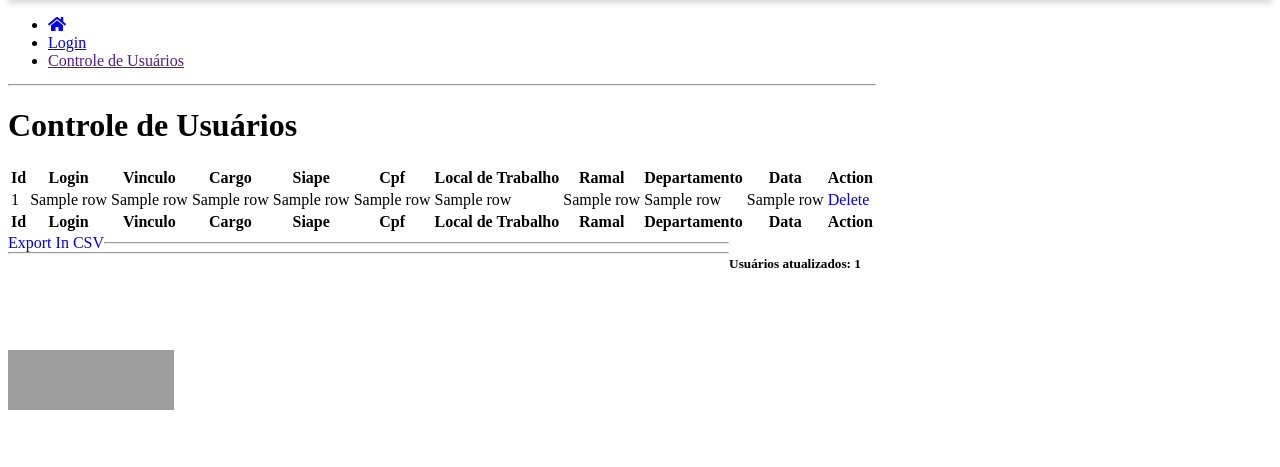
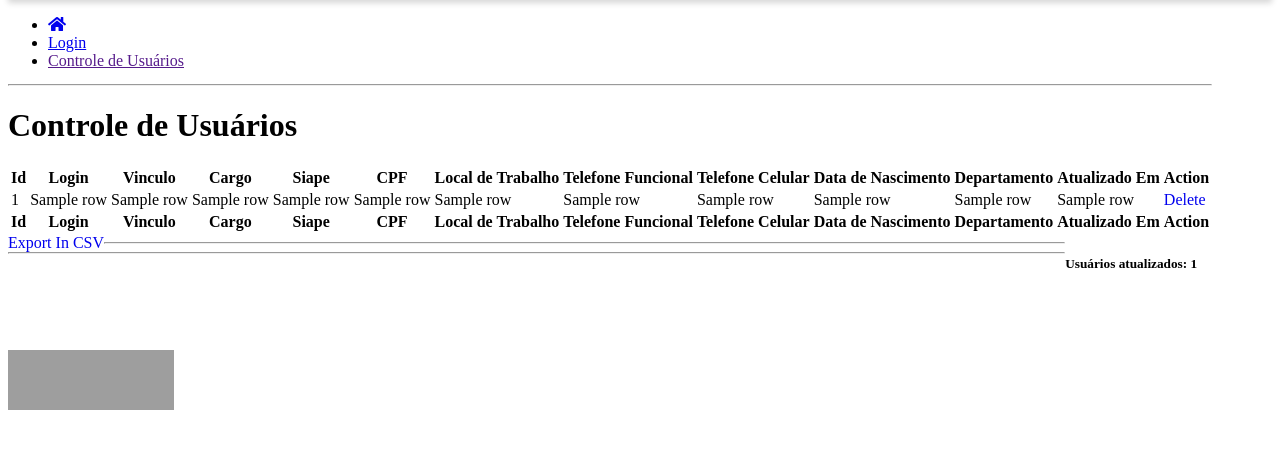
Before and after one commit to hebersonaguiar/updateadcontrol, a Flask app: template templates/usuarios.html in a window 1280 px wide. Shown: the part 178-645 px from the top of that part. Run offline with Flask 2, Linux system fonts and the light colour scheme; the template is opened without the code that fills it: most values are stand-ins (such as "Sample title", 1, 10 or a date in 2020); the page is wider than the window, and the part outside it is not shown; some libraries are stand-ins or nearby versions; grey boxes are pictures that could not be loaded.

Commit message:
Change app.py, receive new data

```diff
--- a/app.py
+++ b/app.py
@@ -158,7 +158,7 @@ def insertTask(login, vinculo, cargo, siape, cpf, sala, ramal, celular, data, de
 		if siape == "<not set>":
 			siape = "Não possui"
 		cur = mysql.connection.cursor()
-		cur.execute("INSERT INTO users (login, vinculo, cargo, siape, cpf, sala, ramal, celular, data_aniversario, departamento, created_at) VALUES (%s, %s, %s, %s, %s, %s, %s, %s, %s, %s, %s)", (login, vinculo, cargo, siape, cpf, sala, ramal, celular, data, departamento, created_at))
+		cur.execute("INSERT INTO users (login, vinculo, cargo, siape, cpf, sala, ramal, celular, data_nascimento, departamento, created_at) VALUES (%s, %s, %s, %s, %s, %s, %s, %s, %s, %s, %s)", (login, vinculo, cargo, siape, cpf, sala, ramal, celular, data, departamento, created_at))
 		mysql.connection.commit()
 
 		#return jsonify({'login': login}), 200
@@ -218,7 +218,7 @@ def download():
         w = csv.writer(data, delimiter=';')
 
         # write header
-        w.writerow(('Id', 'Login', 'Vinculo', 'Cargo', 'Siape', 'Cpf', 'Local de Trabalho', 'Ramal', 'Departamento', 'Atualizado Em'))
+        w.writerow(('Id', 'Login', 'Vinculo', 'Cargo', 'Siape', 'Cpf', 'Local de Trabalho', 'Telefone Funcional', 'Telefone Celular' , 'Data de Nascimento', 'Departamento', 'Atualizado Em'))
         yield data.getvalue()
         data.seek(0)
         data.truncate(0)
--- a/templates/usuarios.html
+++ b/templates/usuarios.html
@@ -389,11 +389,13 @@
                            <th>Vinculo</th>
                            <th>Cargo</th>
                            <th>Siape</th>
-                           <th>Cpf</th>
+                           <th>CPF</th>
                            <th>Local de Trabalho</th>
-                           <th>Ramal</th>
+                           <th>Telefone Funcional</th>
+                           <th>Telefone Celular</th>
+                           <th>Data de Nascimento</th>
                            <th>Departamento</th>
-                           <th>Data</th>
+                           <th>Atualizado Em</th>
                            <th>Action</th>
                         </tr>
                      </thead>
@@ -410,6 +412,8 @@
                            <td>{{row.7}}</td>
                            <td>{{row.8}}</td>
                            <td>{{row.9}}</td>
+                           <td>{{row.10}}</td>
+                           <td>{{row.11}}</td>
                            <td>
                               <!-- <a href="" class="btn btn-warning btn-xs" data-toggle="modal" data-target="#edit-modal">Edit</a> -->
                               <a style="text-decoration: none;" href="/delete/{{row.0}}" class="btn btn-danger btn-xs" onclick="return confirm('Deseja deletar?')">Delete</a>
@@ -424,11 +428,13 @@
                           <th>Vinculo</th>
                           <th>Cargo</th>
                           <th>Siape</th>
-                          <th>Cpf</th>
+                          <th>CPF</th>
                           <th>Local de Trabalho</th>
-                          <th>Ramal</th>
+                          <th>Telefone Funcional</th>
+                          <th>Telefone Celular</th>
+                          <th>Data de Nascimento</th>
                           <th>Departamento</th>
-                          <th>Data</th>
+                          <th>Atualizado Em</th>
                           <th>Action</th>
                         </tr>
                      </tfoot>
--- a/updatecontroldb.sql
+++ b/updatecontroldb.sql
@@ -14,7 +14,7 @@ CREATE TABLE IF NOT EXISTS users (
 	sala VARCHAR(255) NOT NULL,
 	ramal VARCHAR(255) NOT NULL,
 	celular VARCHAR(255) NOT NULL,
-	data_aniversario VARCHAR(255) NOT NULL,
+	data_nascimento VARCHAR(255) NOT NULL,
 	departamento VARCHAR(255) NOT NULL,
 	created_at VARCHAR(255) NOT NULL,
 	-- created_at TIMESTAMP NOT NULL DEFAULT CURRENT_TIMESTAMP,
```
